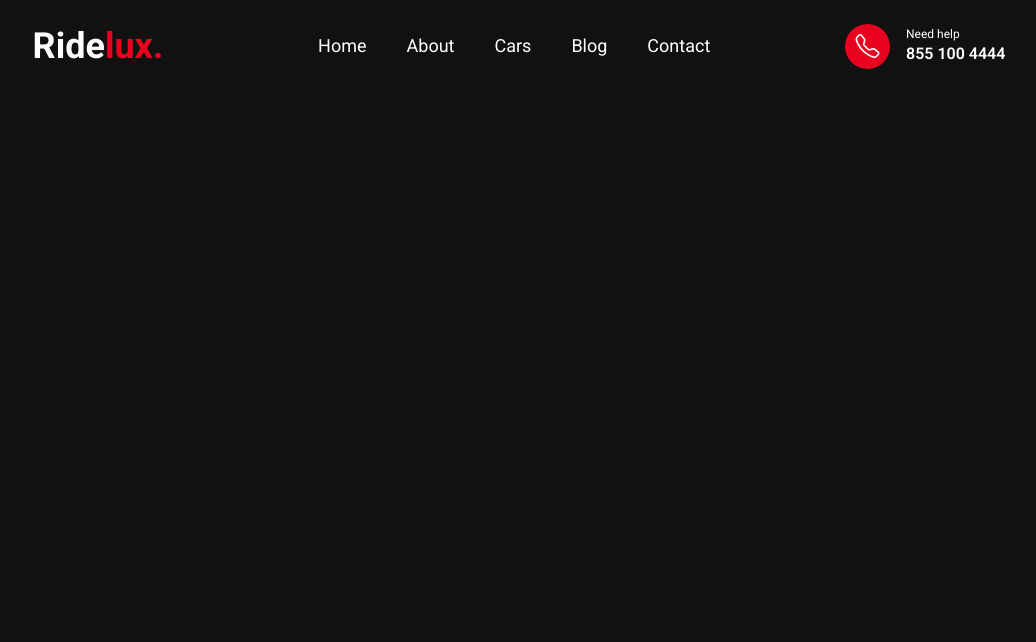
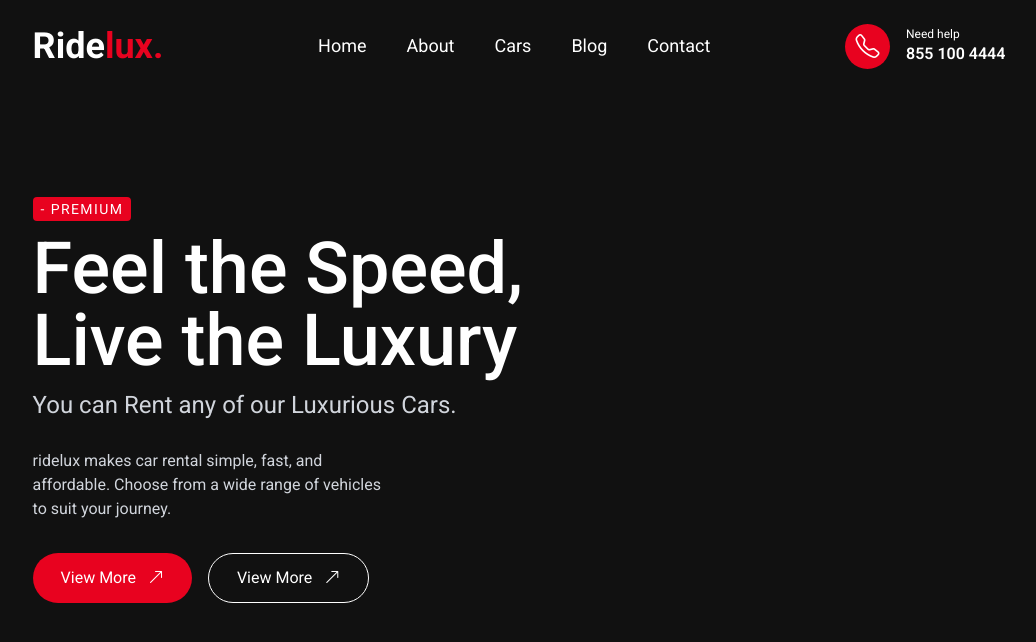
Before and after one commit to Jisap/vite-carrental2-2025, a React (Vite) app: page / in a window 1280 px wide. Shown: the top 642 px of the page, without its empty margins (121-1157 px from the left). Built offline with nearby package versions, Linux system fonts and the light colour scheme.

Commit message:
Add Index page with Swiper component for a hero section, and update App component to include routing for the Index page.

```diff
--- a/src/App.jsx
+++ b/src/App.jsx
@@ -1,5 +1,6 @@
 import { BrowserRouter as Router, Routes, Route } from "react-router-dom"
 import Nav from "./Components/Nav"
+import Index from "./Pages/Index"
 
 function App() {
 
@@ -7,6 +8,9 @@ function App() {
     <>
       <Router>
         <Nav />
+        <Routes>
+          <Route path="/" element={<Index />}></Route>
+        </Routes>
       </Router>
     </>
   )
--- a/src/Pages/Index.jsx
+++ b/src/Pages/Index.jsx
@@ -1,8 +1,56 @@
 import React from 'react'
+import { Swiper, SwiperSlide } from 'swiper/react'
+import 'swiper/css'
+import 'swiper/css/pagination'
+import 'swiper/css/navigation'
+import 'swiper/css/autoplay'
+import { Autoplay, Pagination } from 'swiper/modules'
 
 const Index = () => {
   return (
-    <div>Index</div>
+    <>
+      {/* Hero */}
+      <div className='hero w-[100%] h-screen overflow-hidden'>
+        <Swiper
+          modules={[Autoplay]}
+          slidesPerView={1}
+          spaceBetween={0}
+          loop={true}
+          autoplay={{
+            delay: 2000,
+          }}
+          speed={1500}
+          className='hero-swiper w-full h-full'
+        >
+          <SwiperSlide>
+            <div className='hero-slide hero-slide1 w-full h-full flex items-center px-[12%]'>
+              <div className='hero-content text-white lg:w-[60%]'>
+                <span className='font-bricolage text-xs sm:text-sm lg:text-md uppercase tracking-widest bg-[#e8021f] px-2 py-1 rounded-sm'>
+                  - Premium
+                </span>
+                <h1 className='hero-title font-bricolage text-3xl sm:text-5xl md:text-6xl xl:text-7xl xxl:text-8xl font-medium my-3'>
+                  Feel the Speed, Live the Luxury
+                </h1>
+                <p className='hero-subtitle my-2 text-lg lg:text-2xl font-bricolage text-gray-300'>
+                  You can Rent any of our Luxurious Cars.
+                </p>
+                <p className='hero-pere my-5 xl:my-7 lg:w-[60%] text-gray-300'>
+                  ridelux makes car rental simple, fast, and affordable. Choose from a wide range of vehicles to suit your journey.
+                </p>
+                <div className='hero-btns flex flex-wrap gap-4 mt-5 lg:mt-8'>
+                  <button className='default-btn bg-[#e8021f] transition-all hover:bg-white hover:text-black py-3 px-5 lg:px-7 font-bricolage rounded-full transform hover:-translate-y-1'>
+                    View More &nbsp; <i className='bi bi-arrow-up-right'></i>
+                  </button>
+                  <button className='default-btn border py-3 px-5 lg:px-7 font-bricolage rounded-full transition-all hover:bg-[#e8021f] hover:border-transparent transform hover:-translate-y-1'>
+                    View More &nbsp; <i className='bi bi-arrow-up-right'></i>
+                  </button>
+                </div>
+              </div>
+            </div>
+          </SwiperSlide>
+        </Swiper>
+      </div>
+    </>
   )
 }
 
```
